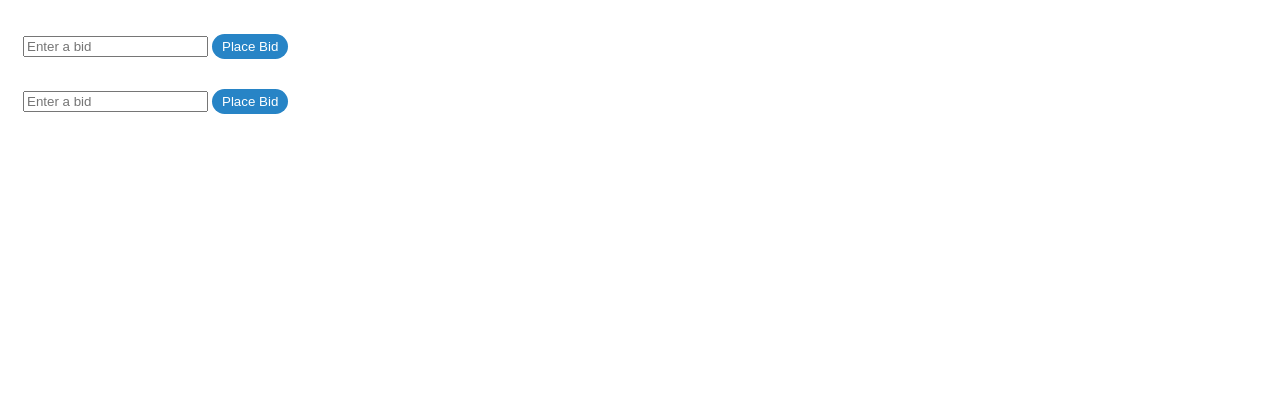
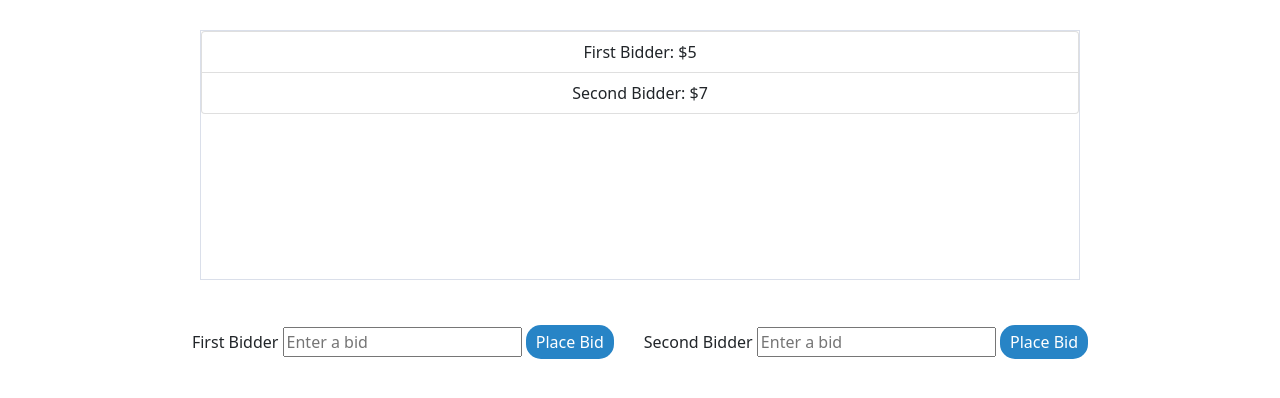
Before and after one commit to sherylmoser/jsBiddingApp, a plain HTML site: page index.html in a window 1280 px wide. Drawn offline with nearby package versions, Linux system fonts and the light colour scheme.

Commit message:
javascript complete

```diff
--- a/index.html
+++ b/index.html
@@ -6,22 +6,32 @@
     <meta http-equiv="X-UA-Compatible" content="IE=edge">
     <meta name="viewport" content="width=device-width, initial-scale=1.0">
     <title>Bidding App</title>
+    <link href="https://cdn.jsdelivr.net/npm/bootstrap@5.0.2/dist/css/bootstrap.min.css" rel="stylesheet"
+        integrity="sha384-EVSTQN3/azprG1Anm3QDgpJLIm9Nao0Yz1ztcQTwFspd3yD65VohhpuuCOmLASjC" crossorigin="anonymous">
     <link rel="stylesheet" href="css/style.css">
 </head>
 
 <body>
-    <div class="bidContainer">
-        <h3 id="bidArray"></h3>
-        <div class="input">
-            <input type="text" name="bid1" id="bid1" placeholder="Enter a bid">
-            <button onclick="placeBid()">Place Bid</button>
+    <div class="bidContainer container-fluid">
+        <div id="arrayDisplay">
+
         </div>
-        <div class="input">
-            <input type="text" name="bid2" id="bid2" placeholder="Enter a bid">
-            <button onclick="placeBid()">Place Bid</button>
+        <div class="inputsDiv">
+            <div class="input">
+                <label for="bid1">First Bidder</label>
+                <input type="number" name="bid1" id="bid1" placeholder="Enter a bid">
+                <button onclick="addBid()">Place Bid</button>
+            </div>
+            <div class="input">
+                <label for="bid2">Second Bidder</label>
+                <input type="number" name="bid2" id="bid2" placeholder="Enter a bid">
+                <button onclick="addBid()">Place Bid</button>
+            </div>
         </div>
     </div>
-
+    <script src="https://cdn.jsdelivr.net/npm/bootstrap@5.0.2/dist/js/bootstrap.bundle.min.js"
+        integrity="sha384-MrcW6ZMFYlzcLA8Nl+NtUVF0sA7MsXsP1UyJoMp4YLEuNSfAP+JcXn/tWtIaxVXM"
+        crossorigin="anonymous"></script>
     <script src="js/app.js"></script>
 </body>
 
--- a/js/app.js
+++ b/js/app.js
@@ -1,8 +1,45 @@
-const bidElement = document.getElementById('bidArray');
-const input1 = document.getElementById('bid1').value;
-const input2 = document.getElementById('bid2').value;
 const bidArray = [];
+const savedBids = retrieve();
+if (savedBids) {
+    for (let bid of savedBids) {
+        bidArray.push(bid)
+    }
+} else {
+    bidArray.push('First Bidder: $5');
+    bidArray.push('Second Bidder: $7');
+}
 
-function displayBid() {
-    bidElement.innerText = bidArray
+
+function render() {
+    let arrayHtml = `<ul class="list-group">`;
+    for (let bid of bidArray) {
+        arrayHtml += `<li class="list-group-item">${bid}</li>`;
+    };
+    arrayHtml += `</ul>`;
+    document.getElementById('arrayDisplay').innerHTML = arrayHtml;
+    document.getElementById('bid1').value = '';
+    document.getElementById('bid2').value = '';
+};
+function addBid() {
+    let bidInput1 = document.getElementById('bid1').value;
+    let bidInput2 = document.getElementById('bid2').value;
+    if (bidInput1) {
+        bidArray.push(`First Bidder: $${bidInput1}`);
+    } else if (bidInput2) {
+        bidArray.push(`Second Bidder: $${bidInput2}`);
+    };
+    render();
+    save();
+};
+
+function save() {
+    const bidArrayString = JSON.stringify(bidArray);
+    localStorage.setItem('bidArray', bidArrayString);
+};
+
+function retrieve() {
+    const bidArrayString = localStorage.getItem('bidArray');
+    const parsedBidArray = JSON.parse(bidArrayString);
+    return parsedBidArray;
 }
+render()
--- a/scss/style.scss
+++ b/scss/style.scss
@@ -10,10 +10,19 @@ $spacing: 15px;
 }
 .input {
     padding: $spacing;
-    input {
-
-    }
     button {
         @extend %button;
     }
 }
+#arrayDisplay {
+    width: 70%;
+    margin: $spacing*2 auto;
+    // padding: $spacing;
+    text-align: center;
+    min-height: 250px;
+    border: 1px solid #dadfea;
+}
+.inputsDiv {
+    display: flex;
+    justify-content: center;
+}
```
Also changed, not shown: css/style.css, 1 other file.
